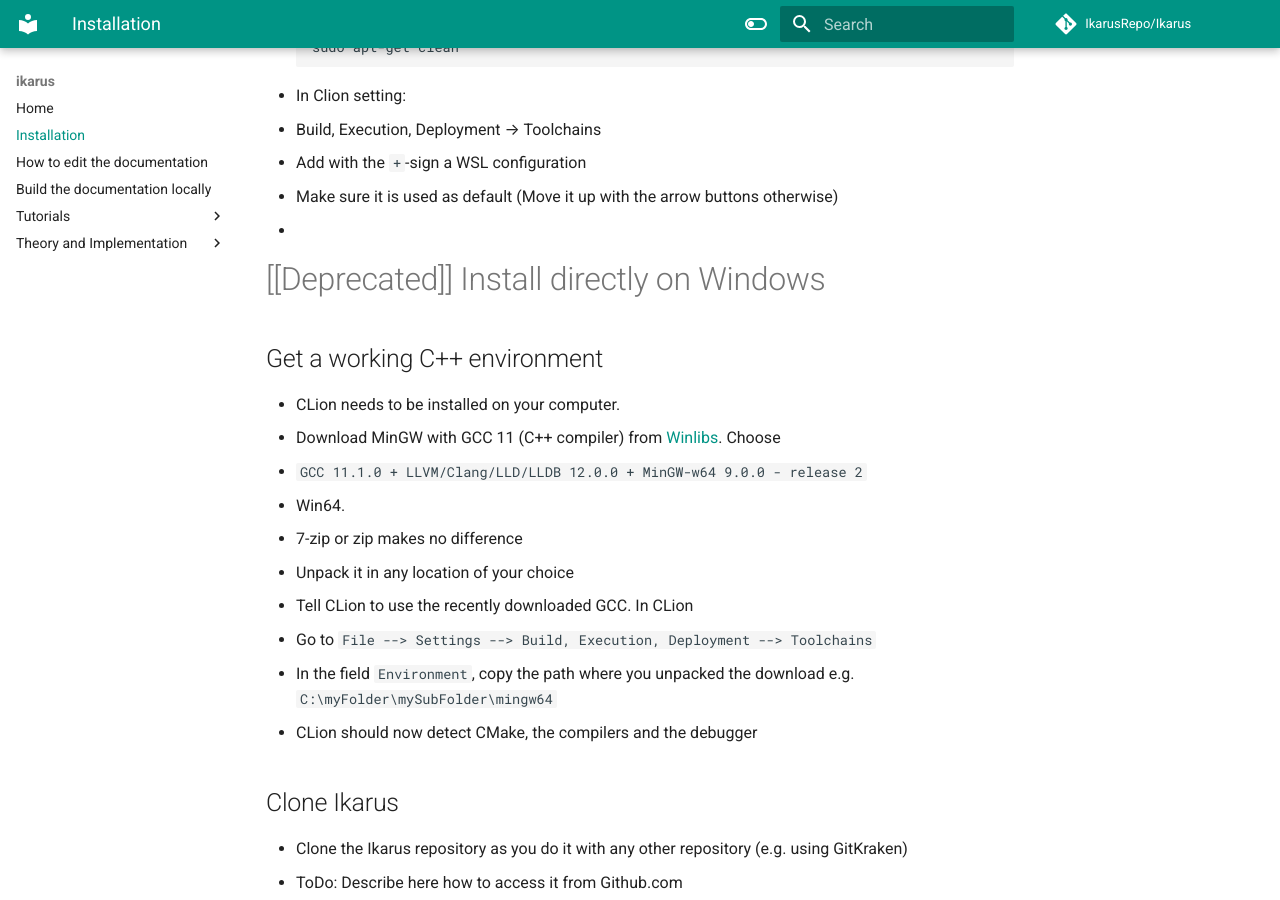
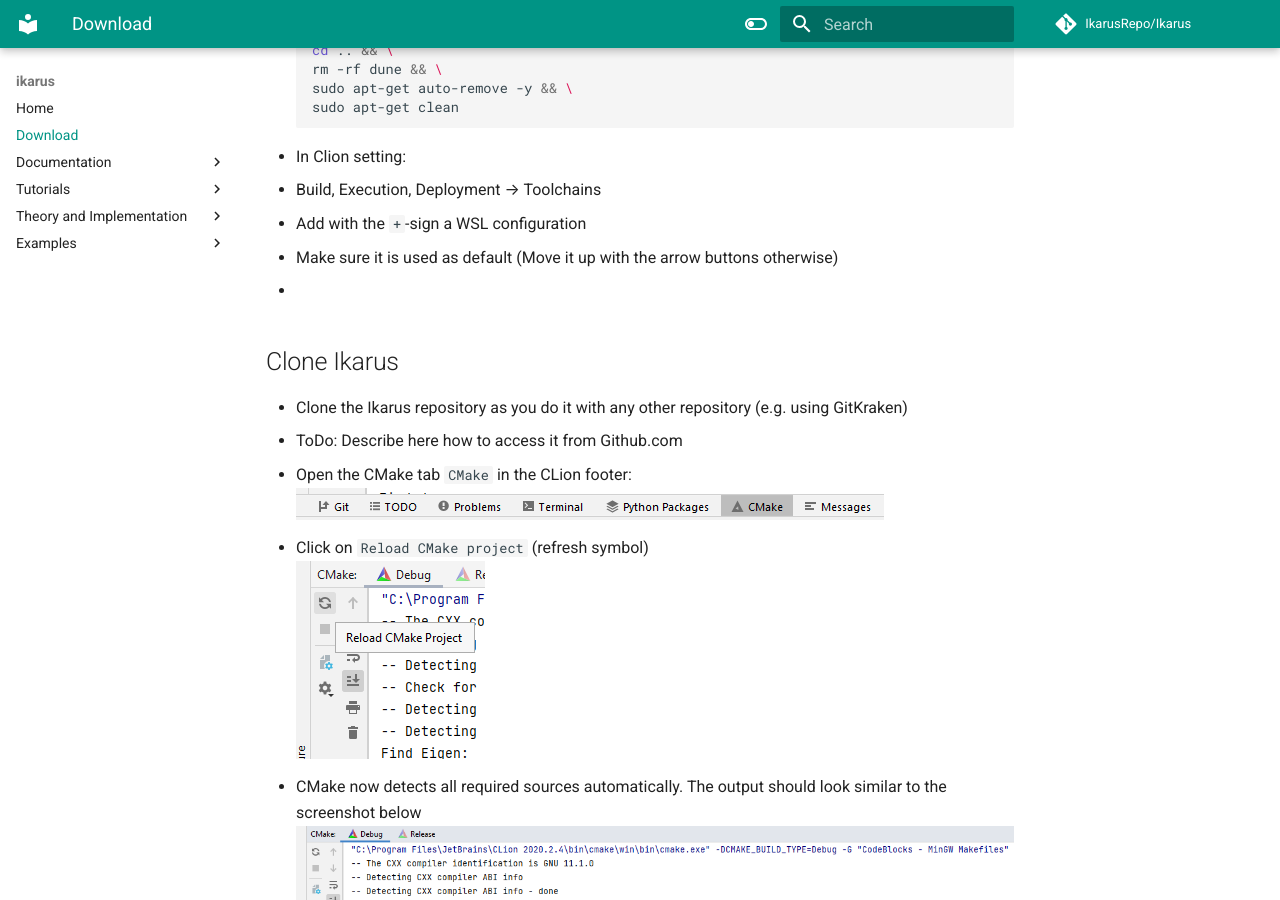
Before and after one commit to ikarus-project/ikarus, an MkDocs documentation site: the page built from docs/website/download.md, in a window 1280 px wide and 900 px high, scrolled down 2663 px. Built offline with MkDocs 1.6.1 and Material for MkDocs 9.7.7, drawn with Linux system fonts in a browser that asks for light colours; comment, search, counter and statistics services are not loaded; some of the changed text lies outside the part shown.

Commit message:
add documentation changes

````diff
--- a/docs/mkdocs.yml
+++ b/docs/mkdocs.yml
@@ -16,6 +16,7 @@
   name: material
   features:
     - navigation.instant
+    - content.code.annotate
   palette:
     - scheme: default
       primary: teal
@@ -38,9 +39,10 @@
 # Navigation
 nav:
   - Home: index.md
-  - Installation: get.md
-  - How to edit the documentation: howToEdit.md
-  - Build the documentation locally: BuildTheDocumentationLocally.md
+  - Download: download.md
+  - Documentation:
+    - How to edit the documentation: documentation/howToEdit.md
+    - Build the documentation locally: documentation/BuildTheDocumentationLocally.md
   - Tutorials:
     - Overview: tutorials/tutorialsOverview.md
     - Grid    : tutorials/tutGrid.md
@@ -49,6 +51,9 @@
     - Geometry: theory/theoryGeometry.md
     - Grid: theory/theoryGrid.md
     - Finite Elements: theory/theoryFiniteElement.md
+  - Examples:
+      - Integrate pi: examples/integrate_pi.md
+
 
 # Customization
 extra_css:
@@ -73,10 +78,12 @@
   - pymdownx.critic
   - pymdownx.details
   - pymdownx.inlinehilite
+  - pymdownx.snippets
   - pymdownx.emoji:
       emoji_index: !!python/name:materialx.emoji.twemoji
       emoji_generator: !!python/name:materialx.emoji.to_svg
   - pymdownx.highlight:
+      anchor_linenums: true
   - pymdownx.keys
   - pymdownx.magiclink:
       repo_url_shorthand: true
--- a/docs/website/get.md
+++ b/docs/website/download.md
@@ -1,11 +1,12 @@
 # Installation of Ikarus
 
 # Install in WSL on Windows
-In the windows powershell
-```sh
-wsl --install
-wsl --set-default-version 2
-```
+- In the windows powershell as admin
+  ```sh
+  wsl --install
+  wsl --set-default-version 2 #(Is not needed for Windows 11)
+  ```
+- Reboot
 ### Install debian
 - Install from [WindowsAppStore](https://www.microsoft.com/en-us/p/debian/9msvkqc78pk6#activetab=pivot:overviewtab)
 - Execute the debian app
@@ -131,22 +133,6 @@
   - Make sure it is used as default (Move it up with the arrow buttons otherwise)
   -
 
-
-# [[Deprecated]] Install directly on Windows
-##  Get a working C++ environment
-
-- CLion needs to be installed on your computer.
-- Download MinGW with GCC 11 (C++ compiler) from [Winlibs](https://winlibs.com/). Choose
-  - `GCC 11.1.0 + LLVM/Clang/LLD/LLDB 12.0.0 + MinGW-w64 9.0.0 - release 2`
-  -  Win64.
-  - 7-zip or zip makes no difference
-- Unpack it in any location of your choice
-- Tell CLion to use the recently downloaded GCC. In CLion
-  - Go to `File --> Settings --> Build, Execution, Deployment --> Toolchains`
-  - In the field `Environment`, copy the path where you unpacked the download
-    e.g. `C:\myFolder\mySubFolder\mingw64`
-  - CLion should now detect CMake, the compilers and the debugger
-
 ## Clone Ikarus
 
 - Clone the Ikarus repository as you do it with any other repository (e.g. using GitKraken)
````
Also changed, not shown: other parts of docs/website/download.md (+1 -0 lines), docs/BuildLocally/CMakeLists.txt (+14 -1 lines), docs/website/BuildTheDocumentationLocally.md (deleted, +0 -36 lines), docs/website/documentation/BuildTheDocumentationLocally.md (added, +20 -0 lines), docs/website/documentation/howToEdit.md (added, +63 -0 lines), docs/website/examples/integrate_pi.md (added, +81 -0 lines), docs/website/howToEdit.md (deleted, +0 -54 lines).
